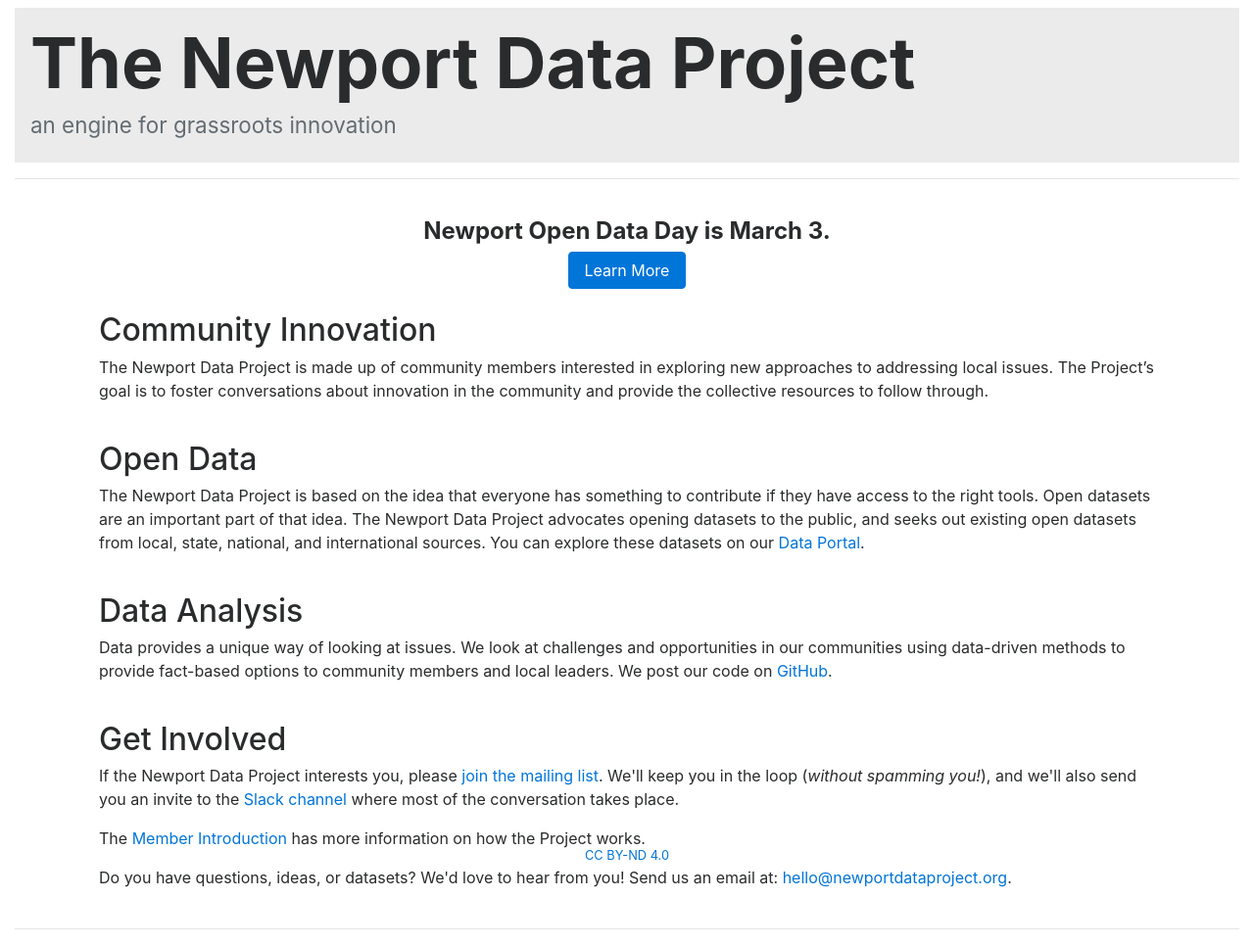
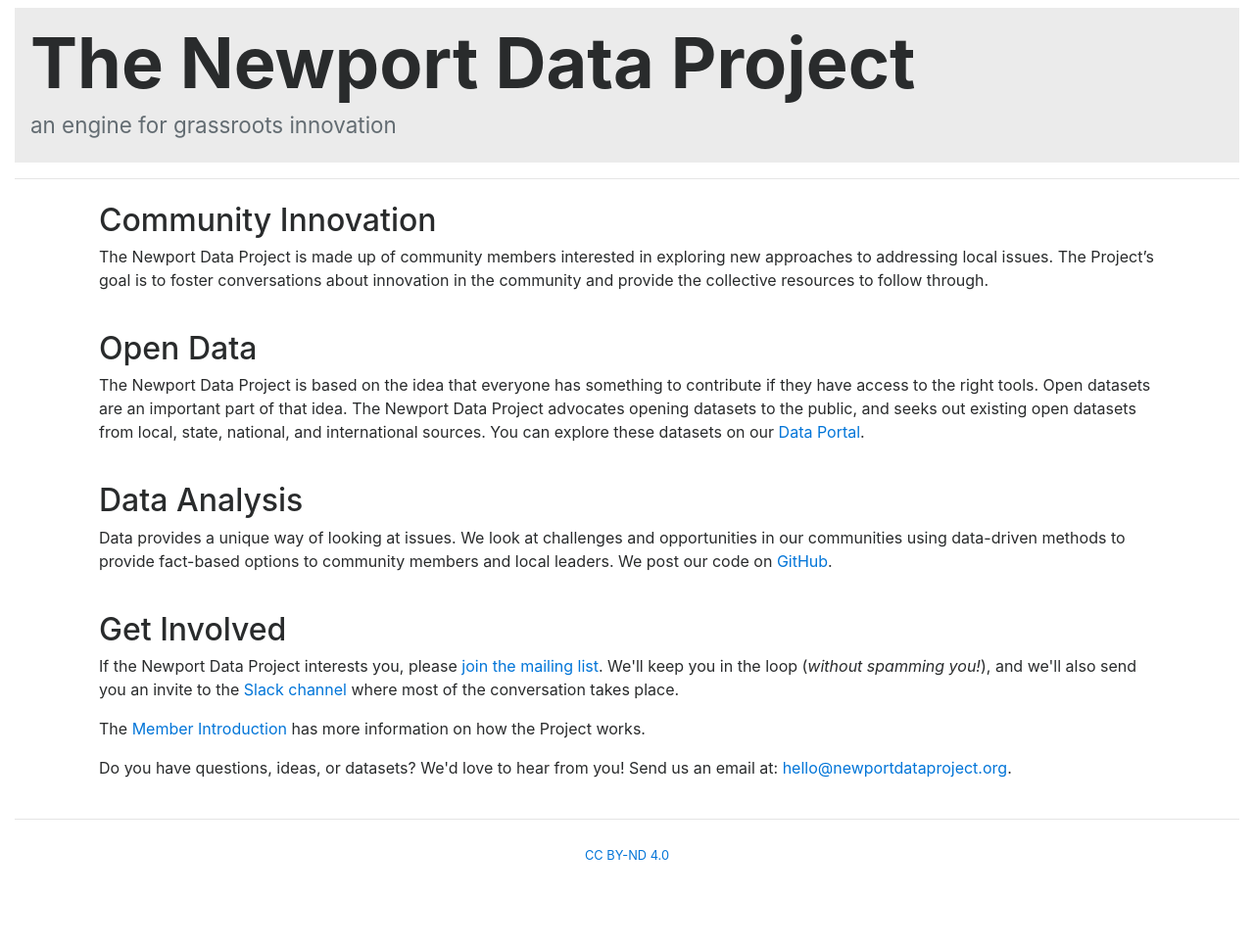
Before and after one commit to NewportDataProject/NewportDataProject.github.io, a Jekyll site: the page index.html, which Jekyll copies as it is, in a window 1280 px wide. Shown: the whole page at 98% size. Built offline with Jekyll 4.4.1, drawn with Linux system fonts in a browser that asks for light colours; nearby versions of some CDN libraries; after the commit the page ends 900 px from its top, so only the background shows below that.

Commit message:
remove ODD button

```diff
--- a/index.html
+++ b/index.html
@@ -24,12 +24,7 @@ simple, but the site could use some more interesting visuals.-->
     </div>
     <hr>
     <div class="container">
-        <div class="" style="padding:8px;">
-            <div class="pt-3 align-items-center text-center">
-                <h4 class="font-weight-bold">Newport Open Data Day is March 3.</h4>
-                <a class="btn btn-primary" href="https://attending.io/events/newport-open-data-day" target="_blank">Learn More</a>
-            </div>
-        </div>
+
       <div class="p-2 m-2">
           <h2>Community Innovation</h2>
           <p>The Newport Data Project is made up of community members interested in exploring new approaches to
```
